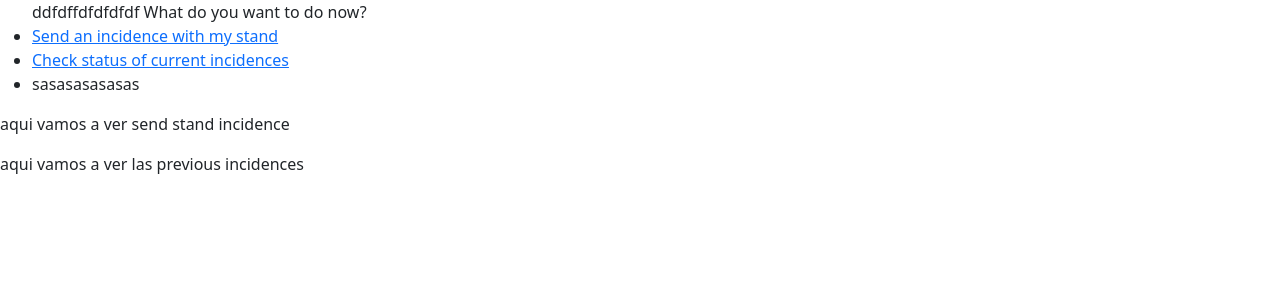
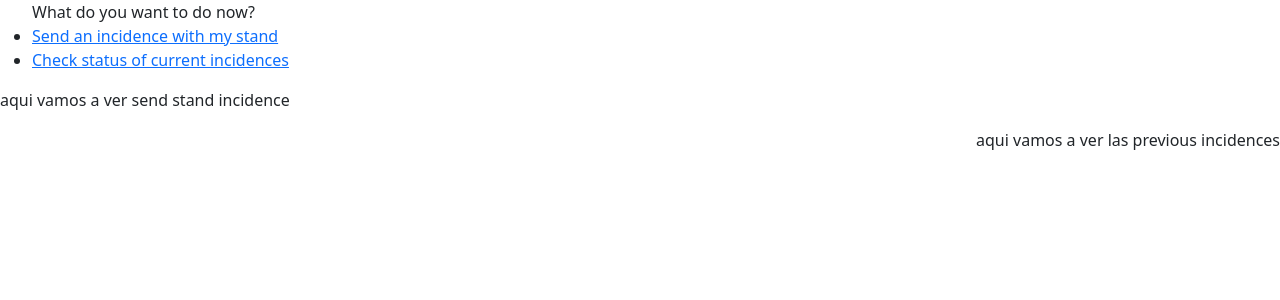
Before and after one commit to catalindoja/UDL_Software_EventsAndMoreG3, a Django app: page /incidences/ in a window 1280 px wide. Shown: the part 72-372 px from the top of the page. Run offline with Django 4.2, Linux system fonts and the light colour scheme; some libraries are stand-ins or nearby versions.

Commit message:
bug fixing try

```diff
--- a/templates/base.html
+++ b/templates/base.html
@@ -28,7 +28,7 @@
         </li>
         <li>
           <a class="nav-link active" aria-current="page" href="{% url 'incidences' %}">  <!--Warning-->
-            Incidences asasasasas
+            Incidences
           </a>
         </li>
         {% endif %}
--- a/templates/incidences.html
+++ b/templates/incidences.html
@@ -4,7 +4,6 @@
 {% block content %}
 
 <ul>
-    ddfdffdfdfdfdf
     What do you want to do now?
     <li>
         <a href="{% url 'send_stand_incidence' %}">
@@ -16,22 +15,21 @@
             Check status of current incidences
         </a>
     </li>
-    <li>
-        sasasasasasas
-    </li>
 </ul>
 
-
 <div>
+    <div align="left">
         <p>
             aqui vamos a ver send stand incidence
         </p>
     </div>
-<div>
+    <div align="right">
         <p>
             aqui vamos a ver las previous incidences
         </p>
     </div>
+</div>
+
 
 
 {% endblock %}
```
Lines whose indentation alone changed are shown as unchanged.
